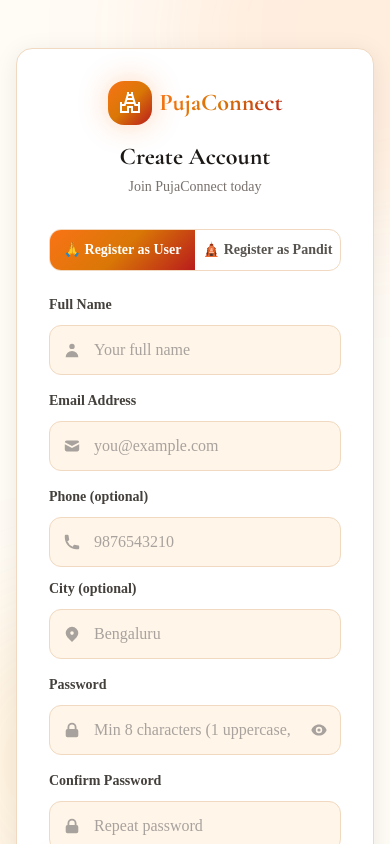
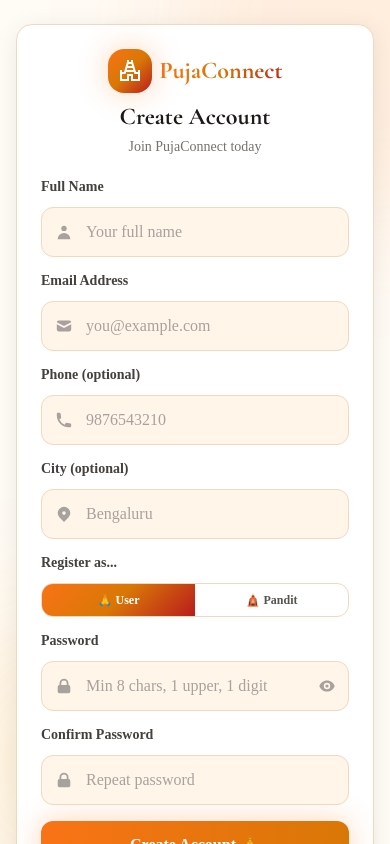
Before and after one commit to A6h1ramahy/PujaConnect, a React (Vite) app in the folder frontend/: page /register in a window 390 px wide. Shown: the top 844 px of the page. Built offline with nearby package versions, Linux system fonts and the light colour scheme; no server answers.

Commit message:
Refactor Register page layout to responsive two-column grid on desktop with compact spacing

```diff
--- a/frontend/src/pages/Register.jsx
+++ b/frontend/src/pages/Register.jsx
@@ -51,17 +51,17 @@
 
   return (
     <PageTransition>
-      <div className="min-h-screen bg-light-bg dark:bg-dark-bg flex items-center justify-center p-4 py-12 transition-colors duration-300">
+      <div className="min-h-screen bg-light-bg dark:bg-dark-bg flex items-center justify-center p-4 py-6 md:py-8 transition-colors duration-300">
         <div className="absolute inset-0 overflow-hidden pointer-events-none">
           <div className="absolute -top-40 -right-40 w-96 h-96 rounded-full bg-saffron-500/10 blur-3xl" />
           <div className="absolute -bottom-20 -left-20 w-80 h-80 rounded-full bg-gold-500/10 blur-3xl" />
         </div>
 
-        <div className="w-full max-w-lg relative animate-slide-up">
-          <div className="card p-8">
+        <div className="w-full max-w-lg md:max-w-2xl relative animate-slide-up">
+          <div className="card p-6 md:p-8">
             {/* Logo */}
-            <div className="text-center mb-8">
-              <Link to="/" className="inline-flex items-center gap-2 mb-4">
+            <div className="text-center mb-5">
+              <Link to="/" className="inline-flex items-center gap-2 mb-2">
                 <div className="w-11 h-11 rounded-2xl bg-saffron-gradient flex items-center justify-center shadow-glow-saffron">
                   <MdOutlineTempleHindu className="text-white text-2xl" />
                 </div>
@@ -71,26 +71,10 @@
               <p className="text-stone-500 dark:text-stone-400 text-sm mt-1">Join PujaConnect today</p>
             </div>
 
-            {/* Role Toggle */}
-            <div id="role-toggle" className="flex rounded-xl overflow-hidden border border-light-border dark:border-dark-border mb-6">
-              {['user', 'pandit'].map((r) => (
-                <button
-                  key={r}
-                  type="button"
-                  id={`role-${r}`}
-                  onClick={() => setForm({ ...form, role: r })}
-                  className={`flex-1 py-2.5 text-sm font-semibold transition-colors duration-200 ${
-                    form.role === r
-                      ? 'bg-saffron-gradient text-white'
-                      : 'text-stone-600 dark:text-stone-300 hover:bg-stone-50 dark:hover:bg-stone-800'
-                  }`}
-                >
-                  {r === 'user' ? '🙏 Register as User' : '🛕 Register as Pandit'}
-                </button>
-              ))}
-            </div>
-
             <form onSubmit={handleSubmit} id="register-form" className="space-y-4">
+              <div className="grid grid-cols-1 md:grid-cols-2 gap-x-6 gap-y-3.5">
+                {/* Left Column */}
+                <div className="space-y-3.5">
                   {/* Name */}
                   <div className="form-group">
                     <label htmlFor="reg-name" className="label">Full Name</label>
@@ -109,8 +93,7 @@
                     </div>
                   </div>
 
-              {/* Phone + City */}
-              <div className="grid grid-cols-1 sm:grid-cols-2 gap-3">
+                  {/* Phone */}
                   <div className="form-group">
                     <label htmlFor="reg-phone" className="label">
                       {form.role === 'pandit' ? 'Phone Number *' : 'Phone (optional)'}
@@ -123,11 +106,13 @@
                         name="phone"
                         value={form.phone}
                         onChange={handleChange}
-                      placeholder={form.role === 'pandit' ? '9876543210' : '9876543210'}
+                        placeholder="9876543210"
                         className="input-field pl-11"
                       />
                     </div>
                   </div>
+
+                  {/* City */}
                   <div className="form-group">
                     <label htmlFor="reg-city" className="label">
                       {form.role === 'pandit' ? 'City *' : 'City (optional)'}
@@ -144,6 +129,30 @@
                         className="input-field pl-11"
                       />
                     </div>
+                  </div>
+                </div>
+
+                {/* Right Column */}
+                <div className="space-y-3.5">
+                  {/* Role Selection */}
+                  <div className="form-group">
+                    <label className="label">Register as...</label>
+                    <div id="role-toggle" className="flex rounded-xl overflow-hidden border border-light-border dark:border-dark-border">
+                      {['user', 'pandit'].map((r) => (
+                        <button
+                          key={r}
+                          type="button"
+                          id={`role-${r}`}
+                          onClick={() => setForm({ ...form, role: r })}
+                          className={`flex-1 py-2 text-xs font-semibold transition-colors duration-200 ${
+                            form.role === r
+                              ? 'bg-saffron-gradient text-white'
+                              : 'text-stone-600 dark:text-stone-300 hover:bg-stone-50 dark:hover:bg-stone-800'
+                          }`}
+                        >
+                          {r === 'user' ? '🙏 User' : '🛕 Pandit'}
+                        </button>
+                      ))}
                     </div>
                   </div>
 
@@ -171,7 +180,7 @@
                     <label htmlFor="reg-password" className="label">Password</label>
                     <div className="relative">
                       <HiLockClosed className="absolute left-3.5 top-1/2 -translate-y-1/2 text-stone-400 text-lg" />
-                  <input id="reg-password" type={showPwd ? 'text' : 'password'} name="password" value={form.password} onChange={handleChange} placeholder="Min 8 characters (1 uppercase, 1 digit)" className="input-field pl-11 pr-11" autoComplete="new-password" />
+                      <input id="reg-password" type={showPwd ? 'text' : 'password'} name="password" value={form.password} onChange={handleChange} placeholder="Min 8 chars, 1 upper, 1 digit" className="input-field pl-11 pr-11" autoComplete="new-password" />
                       <button type="button" id="toggle-reg-pwd" onClick={() => setShowPwd(!showPwd)} className="absolute right-3.5 top-1/2 -translate-y-1/2 text-stone-400 hover:text-stone-600 dark:hover:text-stone-200 transition-colors">
                         {showPwd ? <HiEyeOff /> : <HiEye />}
                       </button>
@@ -186,9 +195,11 @@
                       <input id="reg-confirm-password" type={showPwd ? 'text' : 'password'} name="confirmPassword" value={form.confirmPassword} onChange={handleChange} placeholder="Repeat password" className="input-field pl-11" autoComplete="new-password" />
                     </div>
                   </div>
+                </div>
+              </div>
 
               {form.role === 'pandit' && (
-                <div className="p-3 rounded-xl bg-amber-50 dark:bg-amber-900/20 border border-amber-100 dark:border-amber-800 text-xs text-amber-700 dark:text-amber-400">
+                <div className="p-2.5 rounded-xl bg-amber-50 dark:bg-amber-900/20 border border-amber-100 dark:border-amber-800 text-[11px] text-amber-700 dark:text-amber-400">
                   📋 Your profile will be reviewed by our team before appearing in listings. You can set up your profile after registration.
                 </div>
               )}
@@ -198,7 +209,7 @@
               </button>
             </form>
 
-            <p className="text-center text-sm text-stone-500 dark:text-stone-400 mt-6">
+            <p className="text-center text-sm text-stone-500 dark:text-stone-400 mt-4">
               Already have an account?{' '}
               <Link to="/login" id="go-to-login" className="text-saffron-600 dark:text-saffron-400 font-semibold hover:underline">
                 Sign in
```
Lines whose indentation alone changed are shown as unchanged.
